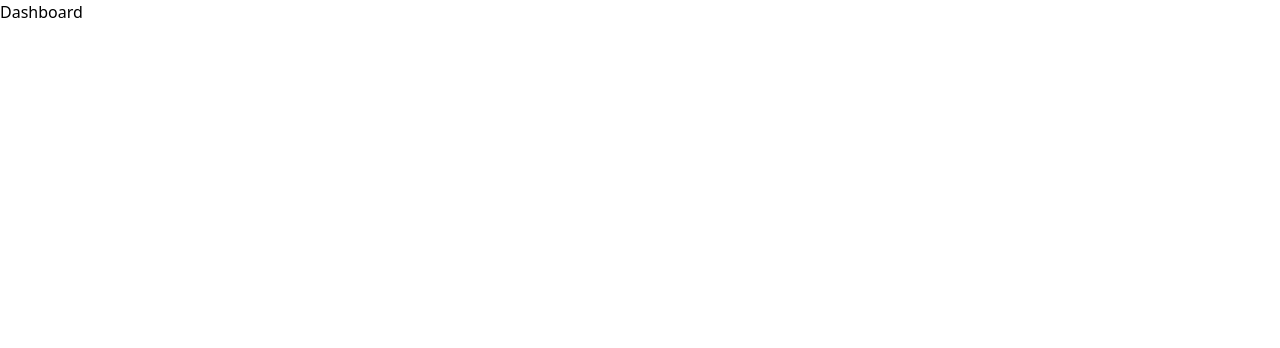
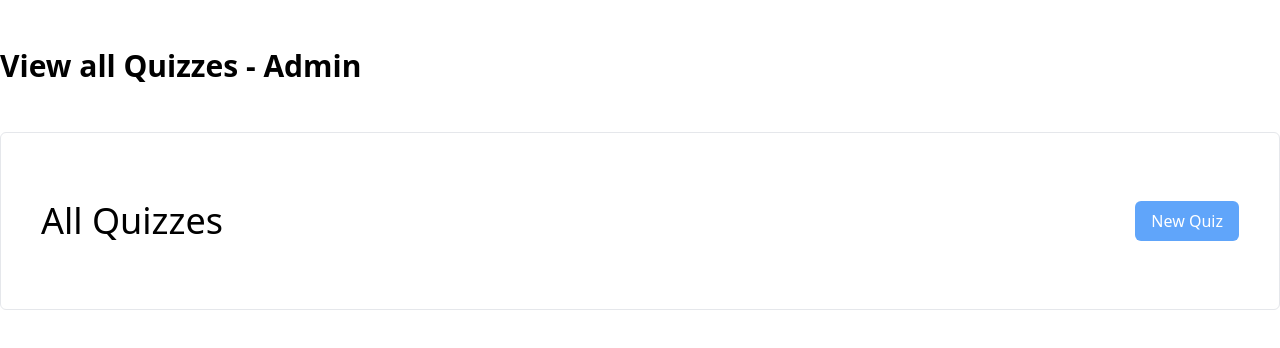
Before and after one commit to noel-jose/Quiz-app, a React (Create React App) app: page / in a window 1280 px wide. Shown: the top 348 px of the page. Built offline with nearby package versions, Linux system fonts and the light colour scheme.

Commit message:
Created Dashboard page

```diff
--- a/public/index.html
+++ b/public/index.html
@@ -26,7 +26,7 @@
     -->
     <title>React App</title>
   </head>
-  <body>
+  <body class="h-screen">
     <noscript>You need to enable JavaScript to run this app.</noscript>
     <div id="root"></div>
     <!--
--- a/src/pages/Dashboard.jsx
+++ b/src/pages/Dashboard.jsx
@@ -1,7 +1,26 @@
 import React from "react";
 
 const Dashboard = () => {
-  return <div>Dashboard</div>;
+  return (
+    <div className="container mx-auto">
+      <div>
+        <h1 className="text-3xl font-semibold my-12">
+          View all Quizzes - Admin
+        </h1>
+      </div>
+      <main className="border rounded-md py-5 px-10">
+        <div className="flex justify-between my-12">
+          <h2 className="text-4xl">All Quizzes</h2>
+          <button className="bg-blue-400 px-4 py-2 text-white rounded-md">
+            New Quiz
+          </button>
+        </div>
+        <div className="flex flex-col">
+
+        </div>
+      </main>
+    </div>
+  );
 };
 
 export default Dashboard;
```
